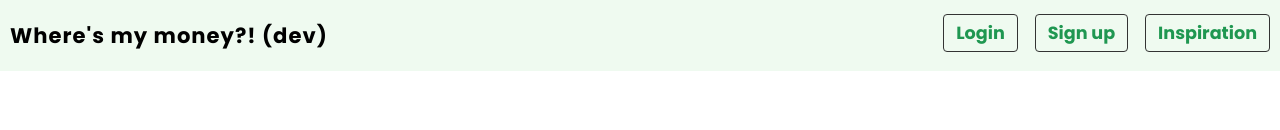
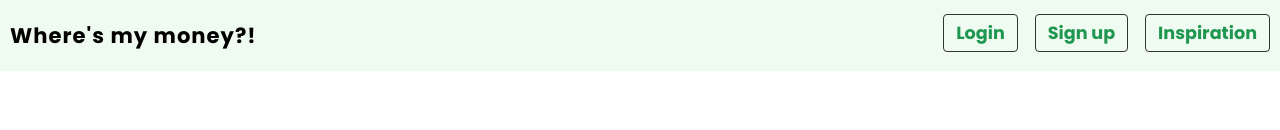
Before and after one commit to muzabol2/my-money, a React (Create React App) app: page /login in a window 1280 px wide. Shown: the top 130 px of the page. Built offline with nearby package versions, Linux system fonts and the light colour scheme; no server answers.

Commit message:
Update Navbar.js

```diff
--- a/src/components/Navbar.js
+++ b/src/components/Navbar.js
@@ -9,7 +9,7 @@ export default function Navbar() {
 
    return (
       <nav className="navbar">
-         <div className="title">{`Where's my money?! (${process.env.NODE_ENV.substring(0, 3)})`}</div>
+         <div className="title">Where's my money?!</div>
          <div className="links">
             <ul>
                {!user && (
```
